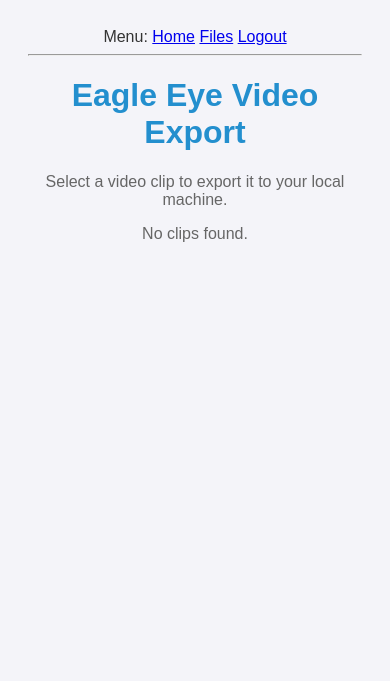
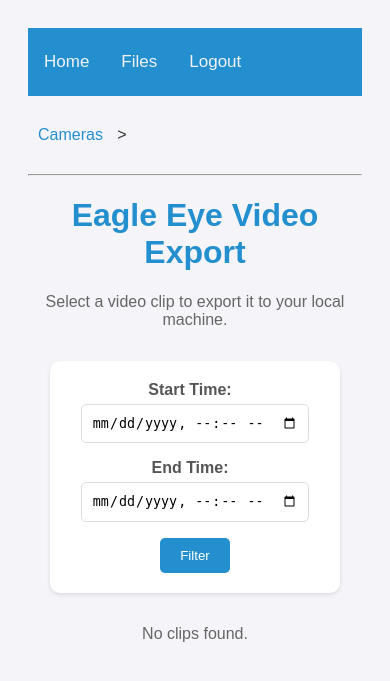
Before and after one commit to EENCloud/VMS-Developer-Portal, a Flask app: template Video Export/app/templates/clips.html in a window 390 px wide. Shown: the top 681 px of the page. Run offline with Flask 3, Linux system fonts and the light colour scheme; the template is opened without the code that fills it, so the values that code supplies are empty.

Commit message:
Add time filtering to clips page

```diff
--- a/Video Export/app/static/styles.css
+++ b/Video Export/app/static/styles.css
@@ -199,3 +199,135 @@ input[type="submit"]:hover {
 .content {
     padding-top: 50px; /* Adjust based on header height */
 }
+
+/* Add styles for the navbar */
+.navbar {
+    background-color: #238fce;
+    overflow: hidden;
+    padding: 10px 0;
+}
+
+.navbar a {
+    float: left;
+    display: block;
+    color: #f2f2f2;
+    text-align: center;
+    padding: 14px 16px;
+    text-decoration: none;
+    font-size: 17px;
+}
+
+.navbar a:hover {
+    background-color: #ddd;
+    color: black;
+}
+
+/* Add styles for the breadcrumb */
+.breadcrumb {
+    margin: 20px 0;
+    padding: 10px 0;
+    text-align: left;
+}
+
+.breadcrumb a {
+    color: #238fce;
+    text-decoration: none;
+    padding: 0 10px;
+}
+
+.breadcrumb a:hover {
+    text-decoration: underline;
+}
+
+.pagination-controls {
+    margin: 20px 0;
+    display: flex;
+    justify-content: center;
+}
+
+.pagination-button {
+    background-color: #238fce;
+    border: none;
+    color: white;
+    padding: 10px 20px;
+    text-align: center;
+    text-decoration: none;
+    display: inline-block;
+    font-size: 16px;
+    margin: 4px 2px;
+    cursor: pointer;
+    border-radius: 5px;
+    transition: background-color 0.3s ease;
+}
+
+.pagination-button:hover {
+    background-color: #23b2ce;
+}
+
+/* Style for the time selection form */
+.time-select {
+    display: flex;
+    justify-content: center;
+    align-items: center;
+    margin-bottom: 2rem;
+    margin: 2rem auto;
+    gap: 1rem; /* Adjust the gap between inputs and button */
+}
+
+.time-select-group {
+    display: flex;
+    margin-right: 2rem;
+    align-items: center;
+}
+
+.time-select-group:last-child {
+    margin-right: 0;
+}
+
+.time-select label {
+    margin-right: 10px;
+    font-weight: bold;
+}
+
+.time-select input[type="datetime-local"] {
+    padding: 10px;
+    border: 1px solid #ddd;
+    border-radius: 5px;
+    box-sizing: border-box;
+}
+
+.time-select button {
+    background-color: #238fce;
+    color: #fff;
+    border: none;
+    padding: 10px 20px;
+    border-radius: 5px;
+    cursor: pointer;
+    transition: background-color 0.3s ease;
+}
+
+.time-select button:hover {
+    background-color: #23b2ce;
+}
+
+@media (max-width: 1000px) {
+    .time-select-group {
+        margin-right: 1rem; /* Smaller margin on smaller screens */
+        flex-direction: column;
+    }
+}
+
+@media (max-width: 768px) {
+    .time-select {
+        flex-direction: column; /* Stack elements vertically on very small screens */
+        align-items: center; /* Center align the elements */
+    }
+
+    .time-select-group {
+        margin-right: 0; /* No right margin when stacked */
+    }
+
+    .time-select-group:last-child {
+        margin-bottom: 0; /* Remove bottom margin for the last group */
+    }
+}
--- a/Video Export/app/templates/base.html
+++ b/Video Export/app/templates/base.html
@@ -35,10 +35,12 @@
     <body>
         {% if not auth_url %}
         <div class="navbar">
-            Menu:
             <a href="{{ url_for('index') }}">Home</a>
             <a href="{{ url_for('view_files') }}">Files</a>
             <a href="{{ url_for('logout') }}">Logout</a>
+        </div>
+        <div class="breadcrumb">
+            {% block breadcrumb %}{% endblock %}
         </div>
         <hr>
         {% endif %}
--- a/Video Export/app/templates/clips.html
+++ b/Video Export/app/templates/clips.html
@@ -1,12 +1,36 @@
 {% extends "base.html" %}
+
+{% block breadcrumb %}
+    <a href="{{ url_for('index') }}">Cameras</a> &gt; <b>{{ camera.name }}</b>
+{% endblock %}
 
 {% block content %}
         <h1>Eagle Eye Video Export</h1>
         <p>Select a video clip to export it to your local machine.</p>
-        {% if camera %}
-            Viewing clips for camera: {{ camera.name }}
-        {% endif %}
+
+        <!-- Time Selection Form -->
+        <form class="time-select" method="get" action="{{ url_for('view_clips', camera_id=camera.id) }}">
+            <div class="time-select-group">
+                <label for="start">Start Time:</label>
+                <input type="datetime-local" id="start" name="start" value="{{ request.args.get('start', '') }}">
+            </div>
+            <div class="time-select-group">
+                <label for="end">End Time:</label>
+                <input type="datetime-local" id="end" name="end" value="{{ request.args.get('end', '') }}">
+            </div>
+            <input type="hidden" id="timezone" name="timezone">
+            <button type="submit">Filter</button>
+        </form>
+
         {% if results %}
+        <div class="pagination-controls">
+            {% if prev_page %}
+                <a href="{{ url_for('view_clips', camera_id=camera.id, page_token=prev_page, start=start, end=end) }}" class="pagination-button">Previous</a>
+            {% endif %}
+            {% if next_page %}
+                <a href="{{ url_for('view_clips', camera_id=camera.id, page_token=next_page, start=start, end=end) }}" class="pagination-button">Next</a>
+            {% endif %}
+        </div>
             <div class="result-block">
                 <h2>Select a clip.</h2>
                 <div class="result-grid">
@@ -28,6 +52,8 @@
         </script>
         <script>
             document.addEventListener('DOMContentLoaded', () => {
+                const timezoneInput = document.getElementById('timezone');
+                timezoneInput.value = Intl.DateTimeFormat().resolvedOptions().timeZone;
                 const resultsData = JSON.parse(document.getElementById('results-data').textContent);
                 const accessToken = "{{ media.access_token }}";
                 displayProtectedImages(resultsData, accessToken);
```
Also changed, not shown: Video Export/app/routes.py (+56 -11 lines), Video Export/app/templates/preview.html (+4 -3 lines).
